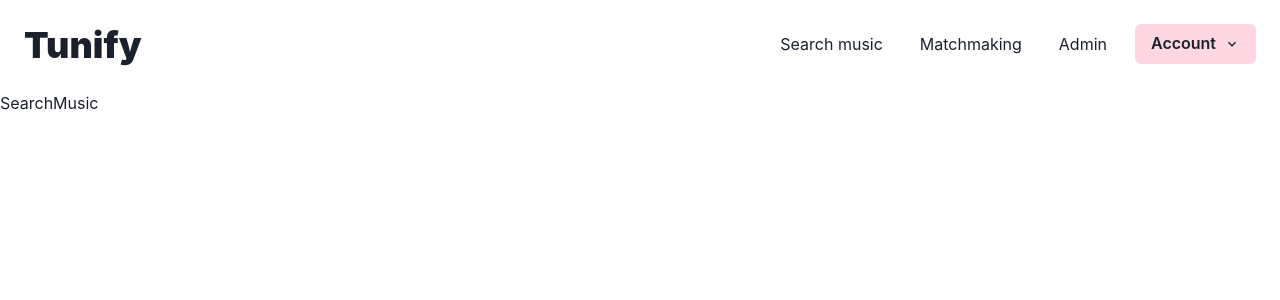
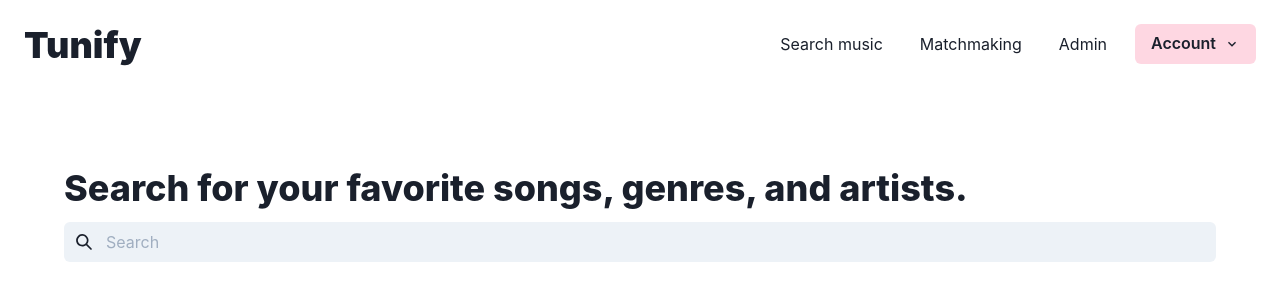
Before and after one commit to renzol2/tunify, a React (Create React App) app in the folder frontend/: page /search in a window 1280 px wide. Shown: the top 300 px of the page. Built offline with nearby package versions, Linux system fonts and the light colour scheme.

Commit message:
Create search bar on search page

```diff
--- a/frontend/src/pages/SearchMusic.js
+++ b/frontend/src/pages/SearchMusic.js
@@ -1,10 +1,17 @@
 import React from 'react';
-import { Box } from '@chakra-ui/react';
+import { Box, Heading, Input, InputGroup, InputLeftElement } from '@chakra-ui/react';
+import { SearchIcon } from '@chakra-ui/icons';
 
 export default function SearchMusic() {
   return (
-    <Box>
-      SearchMusic
+    <Box w="100%" p="5%">
+      <Heading as="h3" fontWeight="extrabold" fontSize="4xl" my={3}>
+        Search for your favorite songs, genres, and artists.
+      </Heading>
+      <InputGroup>
+        <InputLeftElement pointerEvents="none" children={<SearchIcon />} />
+        <Input variant="filled" placeholder="Search"  />
+      </InputGroup>
     </Box>
-  )
+  );
 }
```
